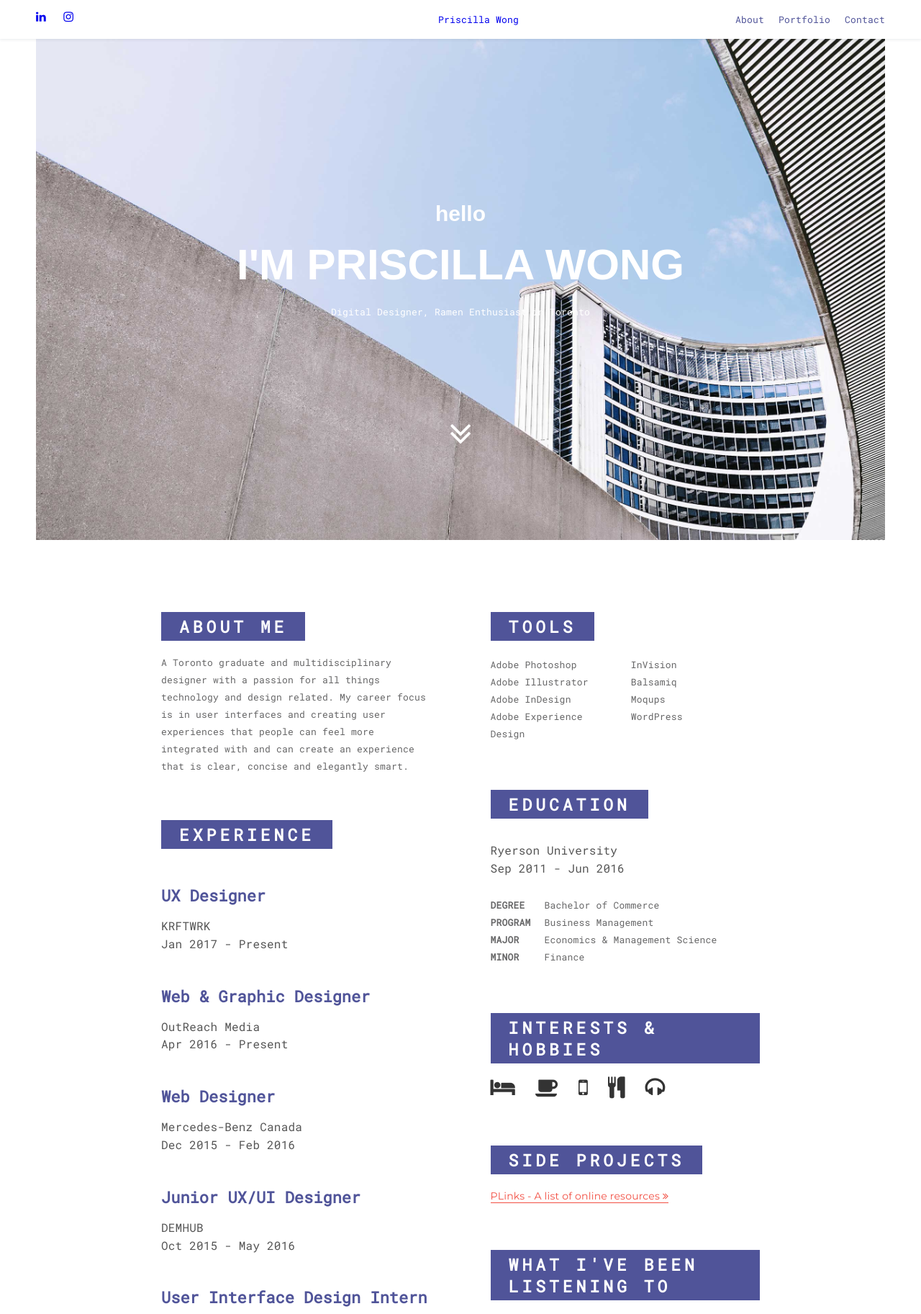
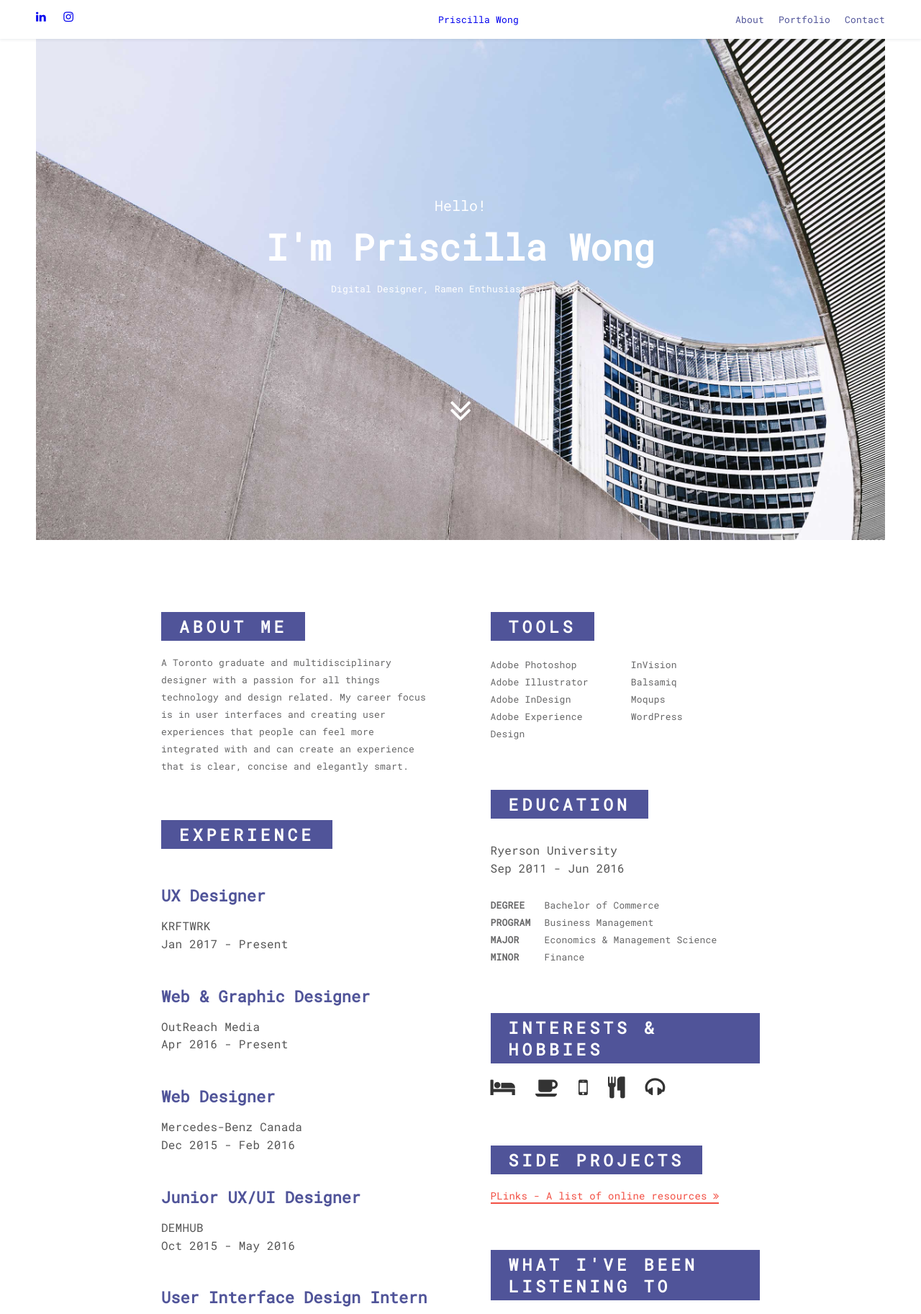
Before and after one commit to priswongys/priswongys.github.io, a PHP site: page / in a window 1280 px wide. Shown: the top 1825 px of the page at 72% size. Run offline with PHP 8.4, Linux system fonts and the light colour scheme; grey boxes are pictures that could not be loaded.

Commit message:
More text changes

```diff
--- a/index.html
+++ b/index.html
@@ -36,7 +36,7 @@
 
 		<section class="slider">
 			<div class="maintitle">
-				<h2>hello</h2>
+				<h2>Hello!</h2>
 				<h1>I'm Priscilla Wong</h1>
 				<p>Digital Designer, Ramen Enthusiast in Toronto</p>
 				<a href="#about"><i class="fa fa-angle-double-down" aria-hidden="true"></i></a>
--- a/styles/styles.css
+++ b/styles/styles.css
@@ -118,15 +118,17 @@ section {
 
 
 h1 {
-	text-transform: uppercase;
+	font-family: 'Roboto Mono', monospace;
 	line-height: 8px;
-	font-size: 60px;
+	font-size: 50px;
 	color: #fff;
 }
 
 h2 {
-	font-size: 30px;
+	font-size: 20px;
 	color: #fff;
+	font-family: 'Roboto Mono', monospace;
+	font-weight: 200;
 }
 
 h3 {
@@ -183,11 +185,11 @@ p, li {
 
 main a, .interests a, .sideprojects a {
 	text-decoration: none;
-	font-family: 'Montserrat', sans-serif;
+	font-family: 'Roboto Mono', sans-serif;
 	font-size: 14px;
 /*	text-transform: uppercase;*/
 	color: #F24F43;
-	border-bottom: 1px solid #F24F43;
+	border-bottom: 2px solid #F24F43;
 }
 
 
```
